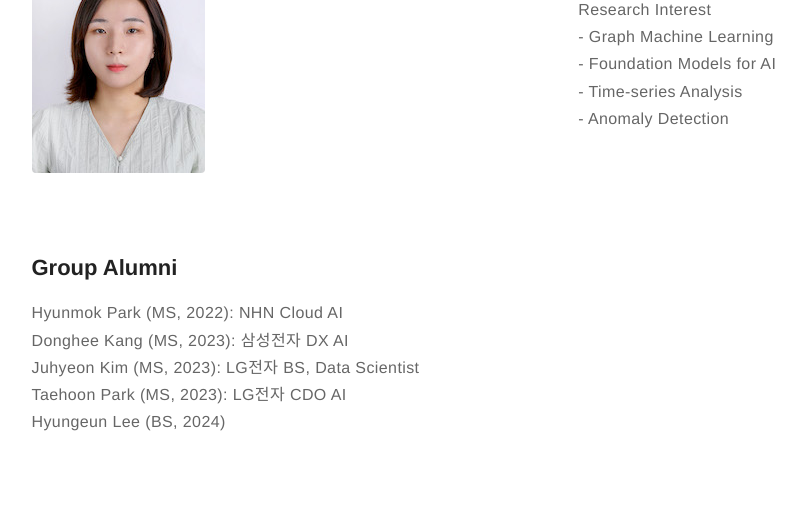
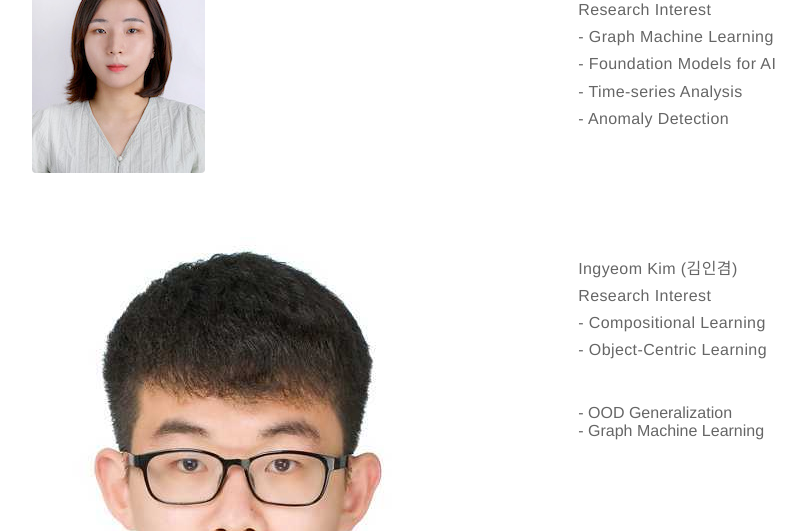
Before and after one commit to kijungyoon/kijungyoon.github.io, a Jekyll site: the page built from people.md, in a window 1280 px wide and 900 px high, scrolled down 1691 px, cut to the strip 0-531 px from the top of the window. Shown: the whole strip, without its empty margins (82-888 px from the left). Built offline with Jekyll 4.4.1, drawn with Linux system fonts in a browser that asks for light colours.

Commit message:
Update people.md

```diff
--- a/people.md
+++ b/people.md
@@ -74,6 +74,21 @@ layout: page
     </div>
 </div>
 
+<div class="side-by-side">
+    <div class="toleft">
+	<img class="image" src="https://kijungyoon.github.io/assets/images/IngyeomKim.jpg" alt="Alt Text">
+	<figcaption class="caption"></figcaption>
+    </div>
+
+    <div class="toright"><br>
+    <p><b>Ingyeom Kim (김인겸)</b><br>
+	  Research Interest<br>
+      	- Compositional Learning<br>
+      	- Object-Centric Learning</p>
+        - OOD Generalization<br>
+        - Graph Machine Learning<br>
+    </div>
+</div>
 
 
 <div class="side-by-side">
```
